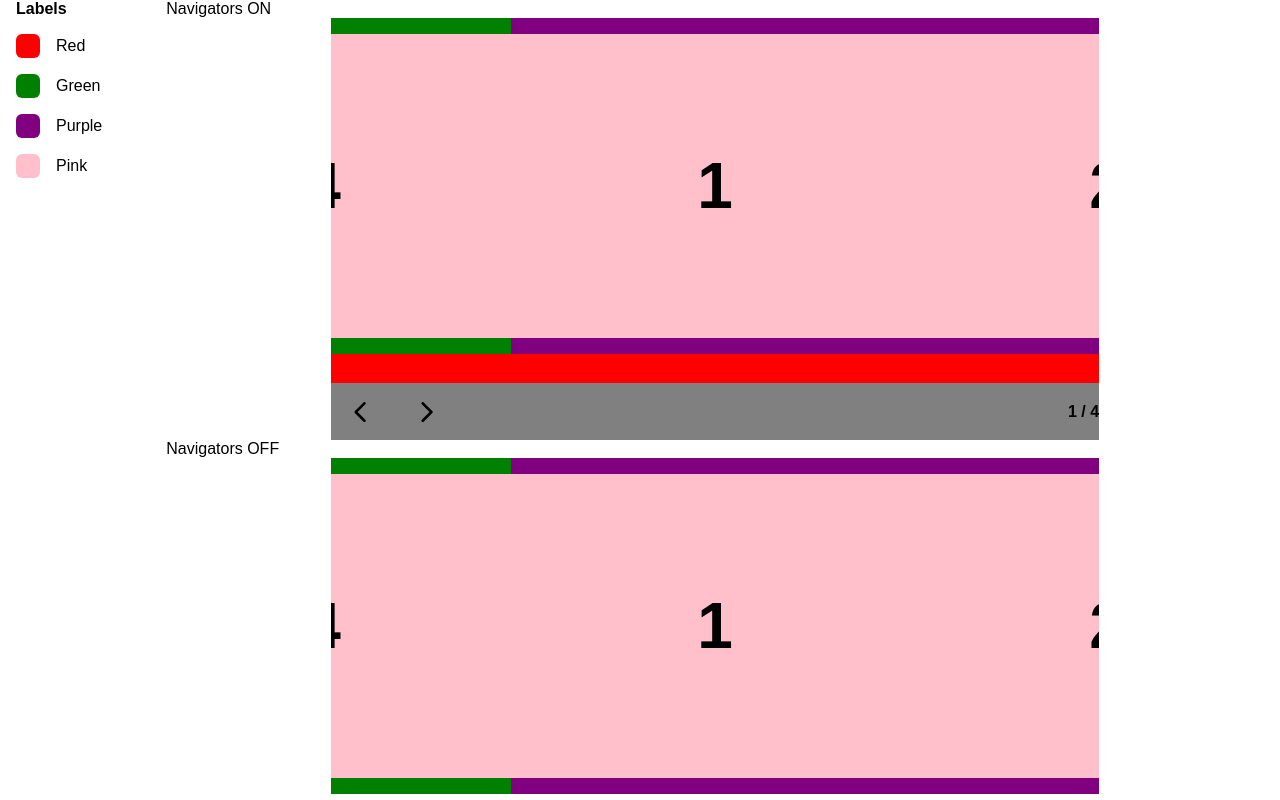
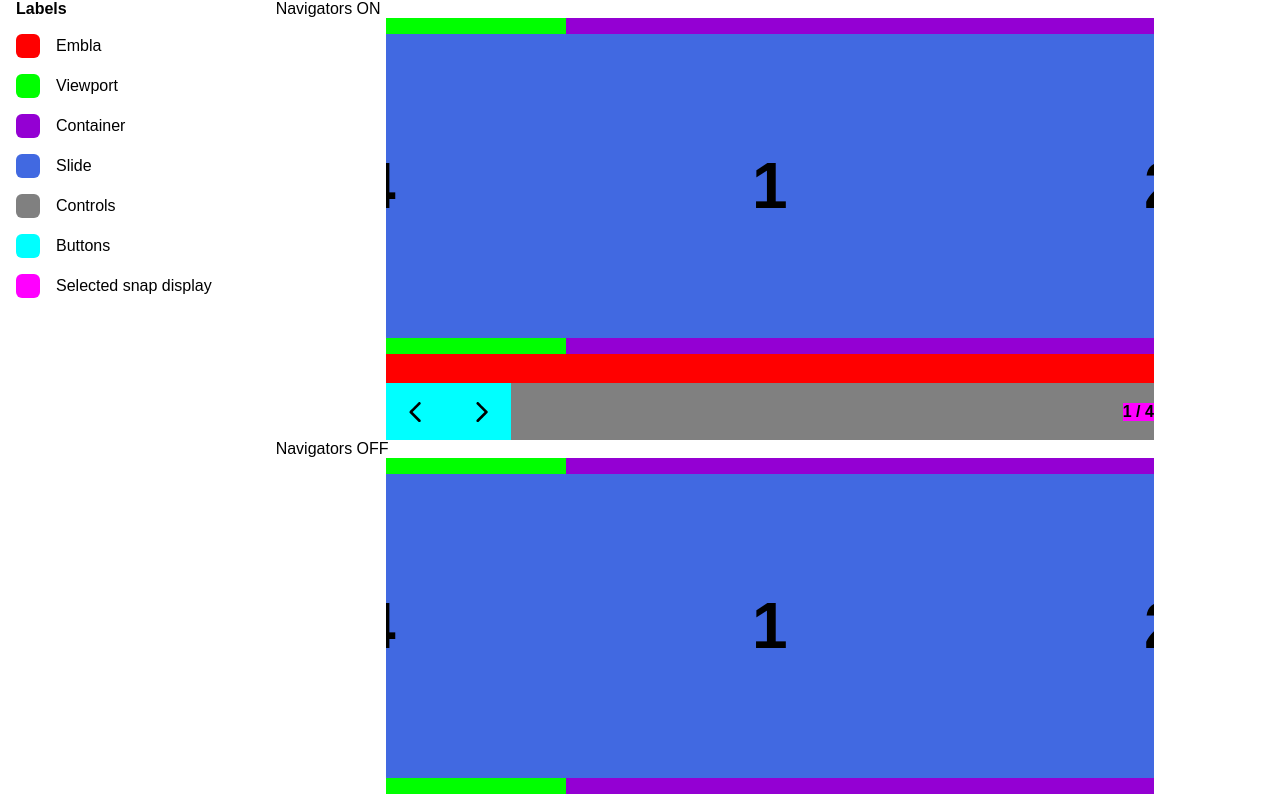
Before and after one commit to josee-fernandes/embla-carousel-test, a React (Vite) app: page / in a window 1280 px wide. Built offline with nearby package versions, Linux system fonts and the light colour scheme.

Commit message:
feat: add colors for remaining parts

```diff
--- a/src/App.tsx
+++ b/src/App.tsx
@@ -18,10 +18,13 @@ export const App: React.FC = () => {
       <div className="labels">
         <p>Labels</p>
         <ul>
-          <Label color="red">Red</Label>
-          <Label color="green">Green</Label>
-          <Label color="purple">Purple</Label>
-          <Label color="pink">Pink</Label>
+          <Label color="red">Embla</Label>
+          <Label color="lime">Viewport</Label>
+          <Label color="darkviolet">Container</Label>
+          <Label color="royalblue">Slide</Label>
+          <Label color="gray">Controls</Label>
+          <Label color="cyan">Buttons</Label>
+          <Label color="fuchsia">Selected snap display</Label>
         </ul>
       </div>
       <div className="examples">
--- a/src/styles/custom-embla.css
+++ b/src/styles/custom-embla.css
@@ -2,19 +2,27 @@
   background: red;
 
   & .embla__viewport {
-    background: green;
+    background: lime;
 
     & .embla__container {
-      background: purple;
+      background: darkviolet;
       padding-block: 1rem;
 
       & .embla__slide {
-        background: pink;
+        background: royalblue;
       }
     }
   }
 
   & .embla__controls {
     background: gray;
+
+    & .embla__buttons {
+      background: cyan;
+    }
+
+    & .embla__selected-snap-display {
+      background: fuchsia;
+    }
   }
 }
--- a/src/styles/labels.css
+++ b/src/styles/labels.css
@@ -27,5 +27,6 @@
       & > p {
         font-size: 1rem;
       }
+    }
   }
 }
```
